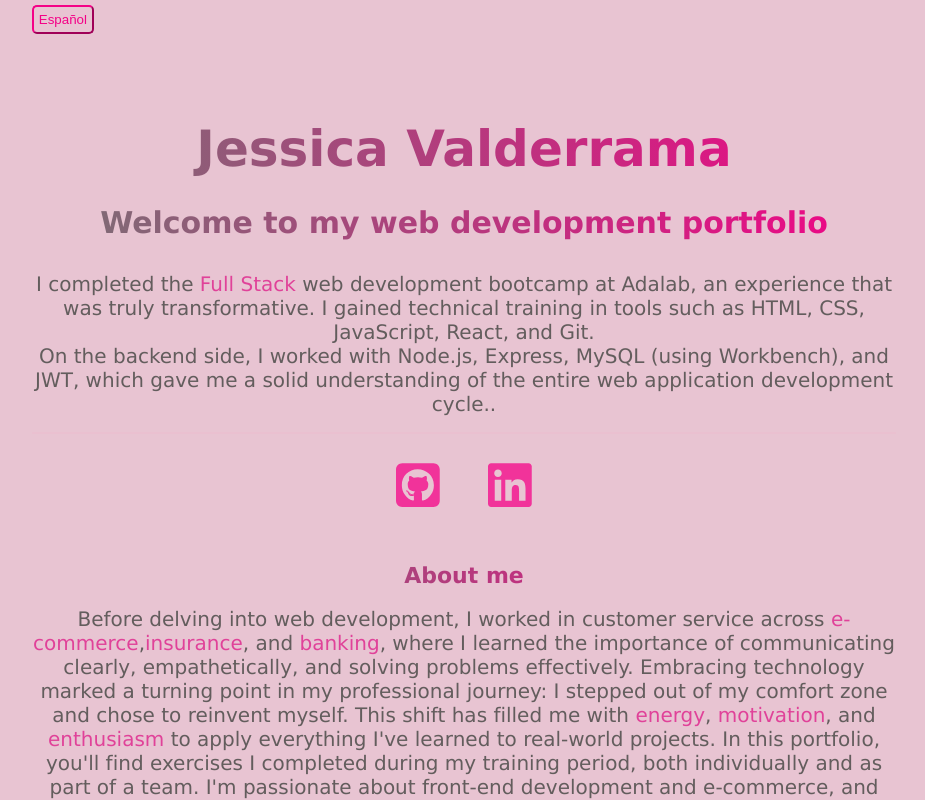
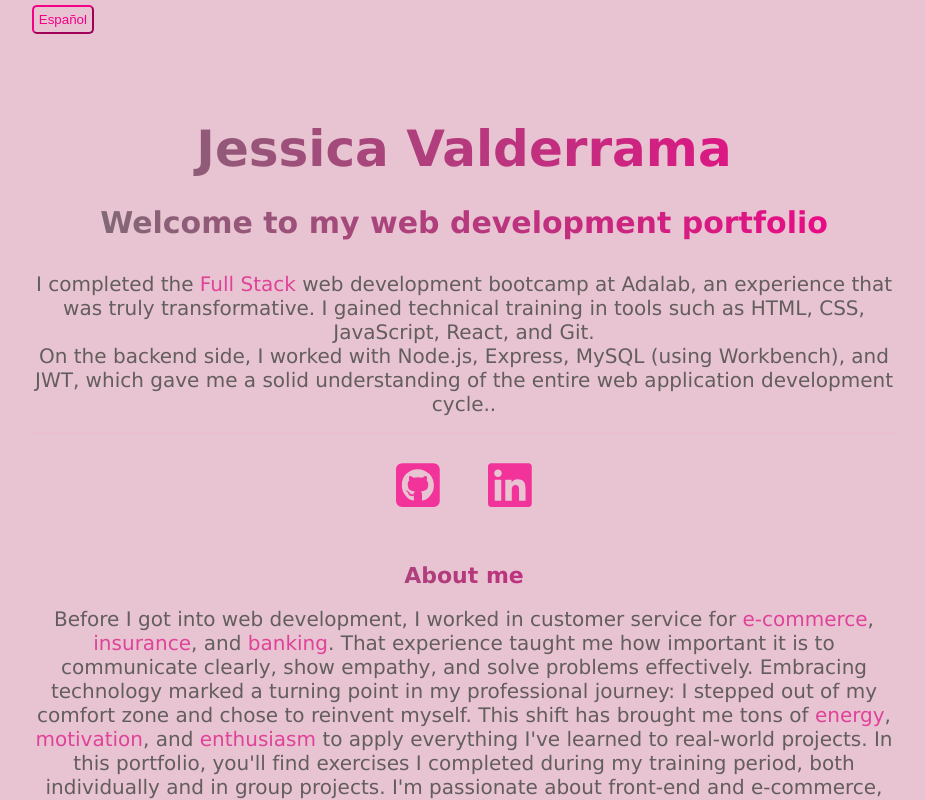
Before and after one commit to JessicaVR86/portfolio_JessicaVR, a React (Vite) app: page / in a window 1280 px wide. Both pictures are taken after a click on the button "English". Shown: the top 800 px of the page, without its empty margins (176-1101 px from the left). Built offline with nearby package versions, Linux system fonts and the light colour scheme.

Commit message:
add english language

```diff
--- a/src/components/Desc.jsx
+++ b/src/components/Desc.jsx
@@ -29,23 +29,22 @@ function Desc({ language }) {
           </>
         ) : (
           <>
-
-            Before delving into web development, I worked in customer service
-            across <span className="strongword">e-commerce</span>,
-            <span className="strongword">insurance</span>, and
-            <span className="strongword"> banking</span>, where I learned the
-            importance of communicating clearly, empathetically, and solving
-            problems effectively. Embracing technology marked a turning point in
-            my professional journey: I stepped out of my comfort zone and chose
-            to reinvent myself. This shift has filled me with
+            Before I got into web development, I worked in customer service for{" "}
+            <span className="strongword">e-commerce</span>,
+            <span className="strongword"> insurance</span>, and
+            <span className="strongword"> banking</span>. That experience taught
+            me how important it is to communicate clearly, show empathy, and
+            solve problems effectively. Embracing technology marked a turning
+            point in my professional journey: I stepped out of my comfort zone
+            and chose to reinvent myself. This shift has brought me tons of
             <span className="strongword"> energy</span>,
             <span className="strongword"> motivation</span>, and
             <span className="strongword"> enthusiasm </span> to apply everything
             I've learned to real-world projects. In this portfolio, you'll find
             exercises I completed during my training period, both individually
-            and as part of a team. I'm passionate about front-end development
-            and e-commerce, and I'm committed to continuing to build websites
-            for diverse businesses.
+            and in group projects. I'm passionate about front-end and
+            e-commerce, so I'll keep building websites for all kinds of
+            businesses.
           </>
         )}
       </p>
```
